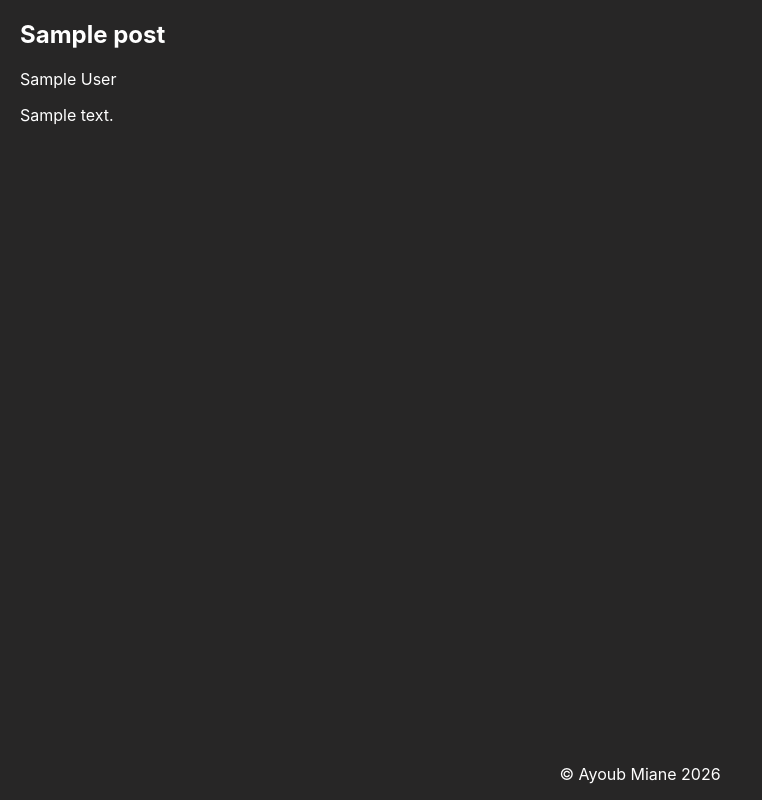
After one commit to m1youb/fastapi-blog, a FastAPI app: template templates/post.html in a window 1280 px wide. The commit adds this page. Shown: the whole page, without its empty margins (0-762 px from the left). Run offline with FastAPI, Linux system fonts and the light colour scheme; the template is opened without the code that fills it: most values are stand-ins (such as "Sample title", 1, 10 or a date in 2020).

Commit message:
Added /api/posts/{id} endpoint for the REST api and the /posts/{id} post page with HTML template.

```diff
--- a/main.py
+++ b/main.py
@@ -1,4 +1,4 @@
-from fastapi import FastAPI, Request
+from fastapi import FastAPI, Request, HTTPException, status
 from fastapi.templating import Jinja2Templates
 from fastapi.staticfiles import StaticFiles
 app = FastAPI()
@@ -24,6 +24,20 @@ posts: list[dict] = [
 def home(request: Request):
     return templates.TemplateResponse(request, "home.html", {"posts": posts, "title": "Home"})
 
+@app.get("/posts/{post_id}" ,include_in_schema=False)
+def get_post_page(post_id: int, request: Request):
+    for post in posts:
+        if post["id"] == post_id:
+            return templates.TemplateResponse(request, "post.html", {"post": post})
+    raise HTTPException(status_code=status.HTTP_404_NOT_FOUND, detail="Post not found")
+
 @app.get("/api/posts")
 def get_posts():
     return posts
+
+@app.get("/api/posts/{post_id}")
+def get_post(post_id: int) -> dict:
+    for post in posts:
+        if post["id"] == post_id:
+            return post
+    raise HTTPException(status_code=status.HTTP_404_NOT_FOUND, detail="Post not found")
--- a/static/css/styles.css
+++ b/static/css/styles.css
@@ -12,13 +12,16 @@ h1 {
     text-align: center;
     font-family: "EB Garamond", serif;
     user-select: none;
+    margin-bottom: 100px;
 }
 
-.post-title {
-    font-family: "EB Garamond", serif;
+.post-title,
+h2{
+    font-family: Inter, serif;
 }
 
-.post-content-peak {
+.post-content-peak,
+p {
     font-family: Inter, sans-serif;
 }
 
@@ -31,3 +34,7 @@ main {
     font-family: Inter, sans-serif;
     user-select: none;
 }
+
+.post-container {
+    margin-left: 20px;
+}
--- a/templates/home.html
+++ b/templates/home.html
@@ -2,7 +2,9 @@
 {% block content %}
     <h1>Homepage</h1>
     {% for post in posts %}
-        <h2 class="post-title">{{ post.title }}</h2>
-        <p class="post-content-peak">{{ post.content }}</p>
+        <div class="post-container">
+            <h2 class="post-title">{{ post.title }}</h2>
+            <p class="post-content-peak">{{ post.content }}</p>
+        </div>
     {% endfor %}
 {% endblock content %}
--- /dev/null
+++ b/templates/post.html
@@ -0,0 +1,9 @@
+{% extends "layout.html" %}
+{% block content %}
+    <div class="post-container">
+        <h2>{{ post.title }}</h2>
+        <p>{{ post.author }}</p>
+        <p>{{ post.content }}</p>
+    </div>
+
+{% endblock content %}
```
